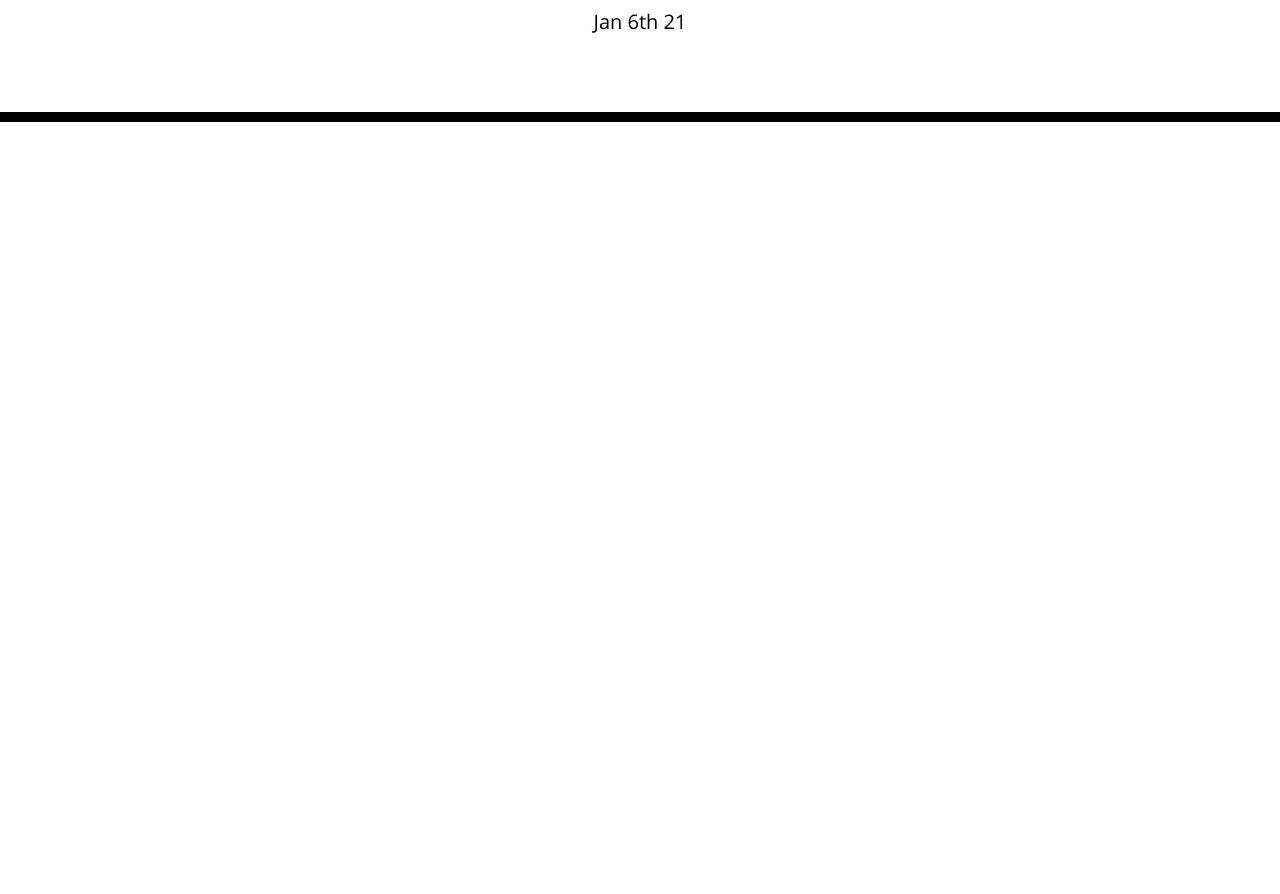
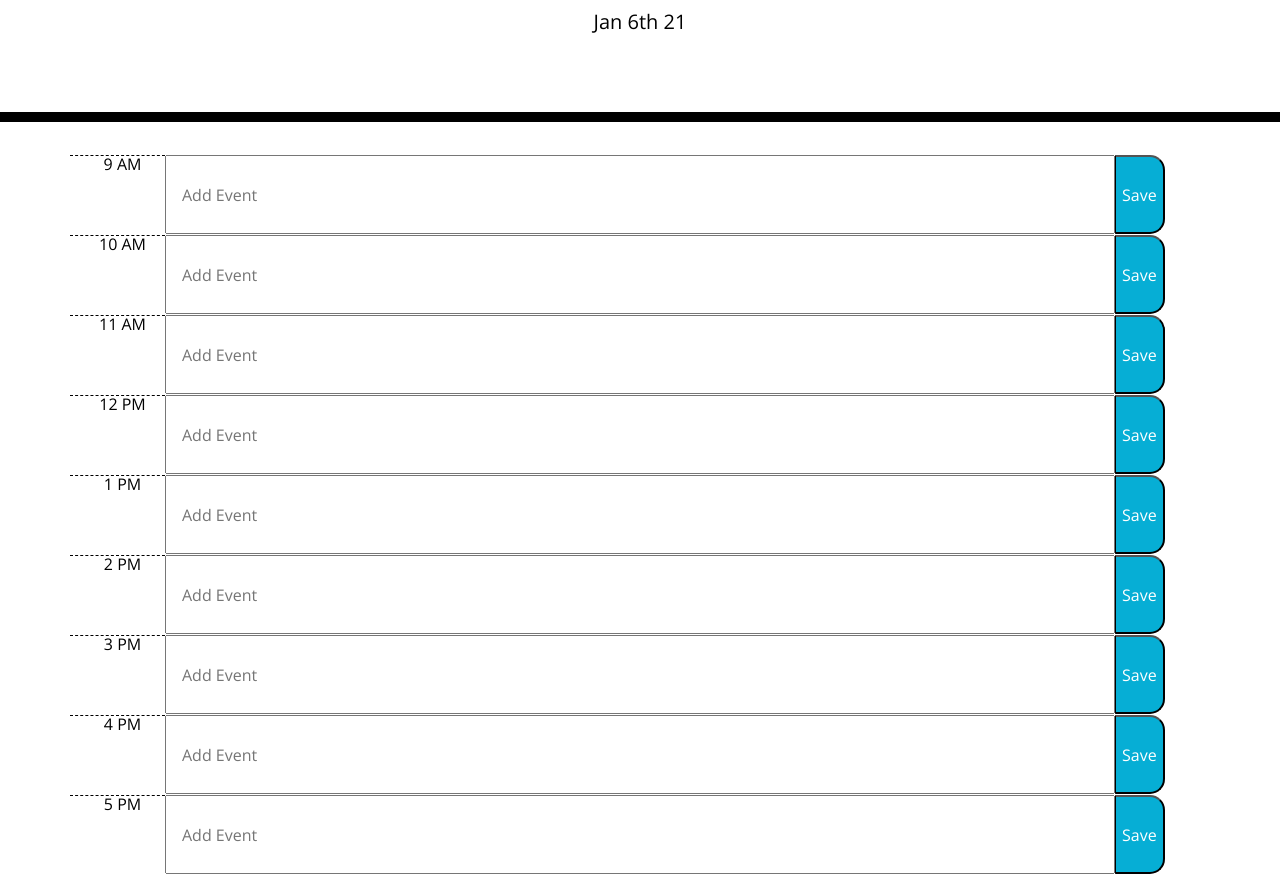
Before and after one commit to sammyk118/work-day-scheduler, a plain HTML site: page index.html in a window 1280 px wide. Shown: the part 182-1076 px from the top of the page. Before the commit the page ends 800 px from the top, so only its background shows below. Drawn offline with nearby package versions, Linux system fonts and the light colour scheme.

Commit message:
full(ish) html

```diff
--- a/index.html
+++ b/index.html
@@ -1,23 +1,14 @@
 <!DOCTYPE html>
 <html lang="en">
+
 <head>
   <meta charset="UTF-8" />
   <meta name="viewport" content="width=device-width, initial-scale=1.0" />
   <meta http-equiv="X-UA-Compatible" content="ie=edge" />
-    <link
-      rel="stylesheet"
-      href="https://stackpath.bootstrapcdn.com/bootstrap/4.3.1/css/bootstrap.min.css"
-    />
-    <link
-      rel="stylesheet"
-      href="https://use.fontawesome.com/releases/v5.8.1/css/all.css"
-      integrity="sha384-50oBUHEmvpQ+1lW4y57PTFmhCaXp0ML5d60M1M7uH2+nqUivzIebhndOJK28anvf"
-      crossorigin="anonymous"
-    />
-    <link
-      href="https://fonts.googleapis.com/css?family=Open+Sans&display=swap"
-      rel="stylesheet"
-    />
+  <link rel="stylesheet" href="https://stackpath.bootstrapcdn.com/bootstrap/4.3.1/css/bootstrap.min.css" />
+  <link rel="stylesheet" href="https://use.fontawesome.com/releases/v5.8.1/css/all.css"
+    integrity="sha384-50oBUHEmvpQ+1lW4y57PTFmhCaXp0ML5d60M1M7uH2+nqUivzIebhndOJK28anvf" crossorigin="anonymous" />
+  <link href="https://fonts.googleapis.com/css?family=Open+Sans&display=swap" rel="stylesheet" />
   <script src="https://cdnjs.cloudflare.com/ajax/libs/moment.js/2.24.0/moment.min.js"></script>
 
   <link rel="stylesheet" href="style.css" />
@@ -30,12 +21,62 @@
     <p class="lead">A simple calendar app for scheduling your work day</p>
     <p id="currentDay" class="lead"></p>
   </header>
-    <div class="container">
-      <!-- Timeblocks go here -->
+
+  <div class="container calendar">
+    <div class="time-block row" id="9a">
+      <div class="hour col-1">9 AM</div>
+      <input type="text" id="9" class="textarea col-10" placeholder="Add Event" />
+      <button class="saveBtn">Save</button>
+    </div>
+
+    <div class="time-block row" id="10a">
+      <div class="hour col-1">10 AM</div>
+      <input type="text" id="10" class="textarea col-10" placeholder="Add Event" />
+      <button class="saveBtn">Save</button>
+    </div>
+
+    <div class="time-block row" id="11">
+      <div class="hour col-1">11 AM</div>
+      <input type="text" id="11" class="textarea col-10" placeholder="Add Event" />
+      <button class="saveBtn">Save</button>
+    </div>
+
+    <div class="time-block row" id="12">
+      <div class="hour col-1">12 PM</div>
+      <input type="text" id="12" class="textarea col-10" placeholder="Add Event" />
+      <button class="saveBtn">Save</button>
+    </div>
+
+    <div class="time-block row" id="1p">
+      <div class="hour col-1">1 PM</div>
+      <input type="text" id="13" class="textarea col-10" placeholder="Add Event" />
+      <button class="saveBtn">Save</button>
+    </div>
+    <div class="time-block row" id="2p">
+      <div class="hour col-1">2 PM</div>
+      <input type="text" id="14" class="textarea col-10" placeholder="Add Event" />
+      <button class="saveBtn">Save</button>
+    </div>
+    <div class="time-block row" id="3p">
+      <div class="hour col-1">3 PM</div>
+      <input type="text" id="15" class="textarea col-10" placeholder="Add Event" />
+      <button class="saveBtn">Save</button>
+    </div>
+    <div class="time-block row" id="4p">
+      <div class="hour col-1">4 PM</div>
+      <input type="text" id="16" class="textarea col-10" placeholder="Add Event" />
+      <button class="saveBtn">Save</button>
+    </div>
+    <div class="time-block row" id="5p">
+      <div class="hour col-1">5 PM</div>
+      <input type="text" id="17" class="textarea col-10" placeholder="Add Event" />
+      <button class="saveBtn">Save</button>
+    </div>
   </div>
 
   <script src="https://cdnjs.cloudflare.com/ajax/libs/jquery/3.2.1/jquery.min.js"></script>
   <script src="https://cdnjs.cloudflare.com/ajax/libs/moment.js/2.24.0/moment.min.js"></script>
   <script src="script.js"></script>
 </body>
+
 </html>
--- a/style.css
+++ b/style.css
@@ -40,6 +40,7 @@ textarea{
   background-color: #ffffff;
   color: #000000;
   border-top: 1px dashed #000000;
+  padding-right: 5px
 }
 
 .past {
@@ -69,3 +70,7 @@ textarea{
   font-size: 20px;
   transition: all .3s ease-in-out;
 }
+
+.calendar {
+  padding-bottom: 20px;
+}
```
Lines whose indentation alone changed are shown as unchanged.
